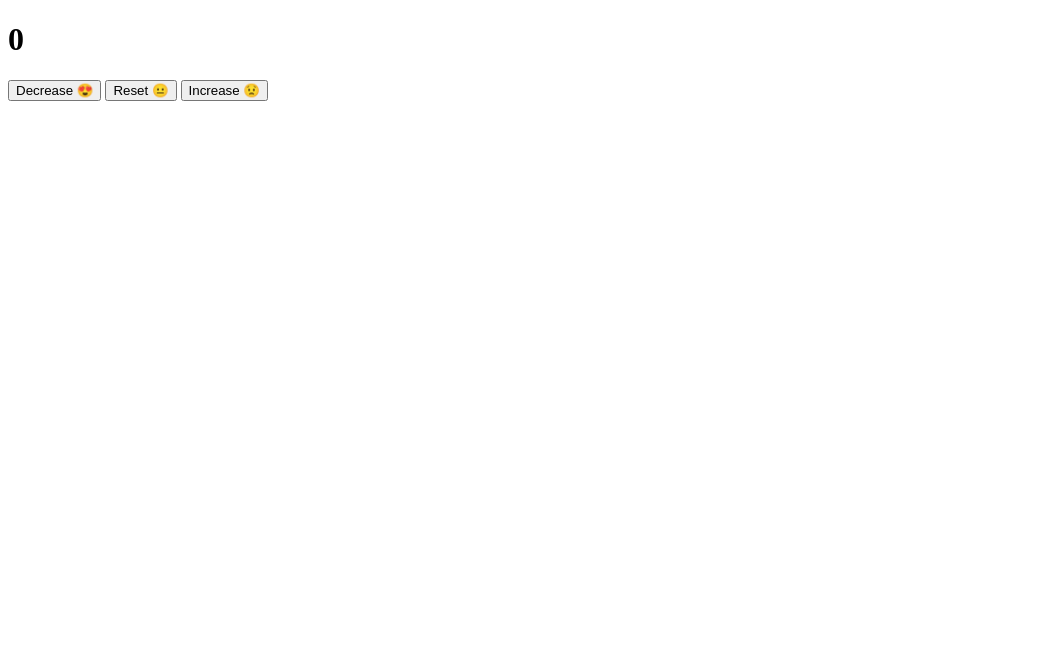
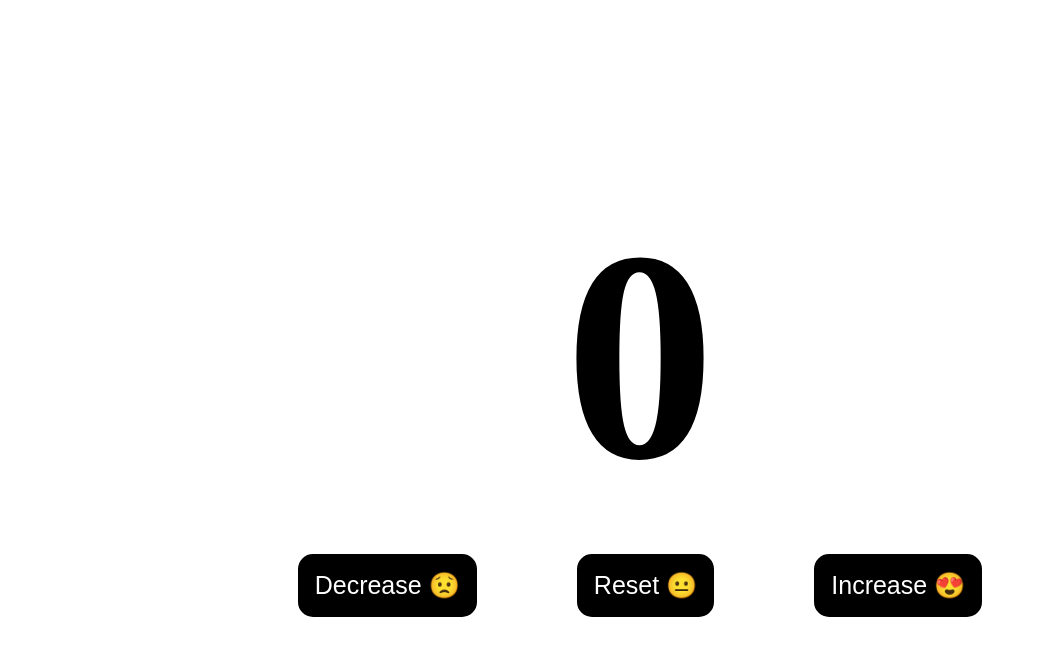
Before and after one commit to ravindujayaweera99/numberCounter, a plain HTML site: page index.html in a window 1280 px wide. Shown: the whole page, without its empty margins (0-1037 px from the left). Drawn offline with Linux system fonts and the light colour scheme.

Commit message:
basic stylings added

```diff
--- a/index.html
+++ b/index.html
@@ -12,9 +12,9 @@
         <h1 id="number">0</h1>
 
         <div class="buttons">
-            <button>Decrease 😍</button>
+            <button>Decrease 😟</button>
             <button>Reset 😐</button>
-            <button>Increase 😟</button>
+            <button>Increase 😍</button>
         </div>
     </div>
 
--- a/style.css
+++ b/style.css
@@ -0,0 +1,46 @@
+* {
+    padding: 0;
+    margin: 0;
+}
+
+body {
+    min-width: 100vh;
+    display: flex;
+    flex-direction: column;
+    justify-content: center;
+    align-items: center;
+    height: 100vh;
+}
+
+.content {
+    display: flex;
+    flex-direction: column;
+    justify-content: center;
+    align-items: center;
+}
+
+.content h1 {
+    margin-bottom: 25px;
+    font-size: 300px;
+}
+
+.content .buttons {
+    display: flex;
+    align-items: center;
+}
+
+.content .buttons button {
+    margin-right: 50px;
+    margin-left: 50px;
+    padding: 15px;
+    border-radius: 15px;
+    background-color: black;
+    color: #fff;
+    border: 2px solid black;
+    font-size: 25px;
+    cursor: pointer;
+}
+
+.buttons button:hover {
+    border: 2px solid red;
+}
```
